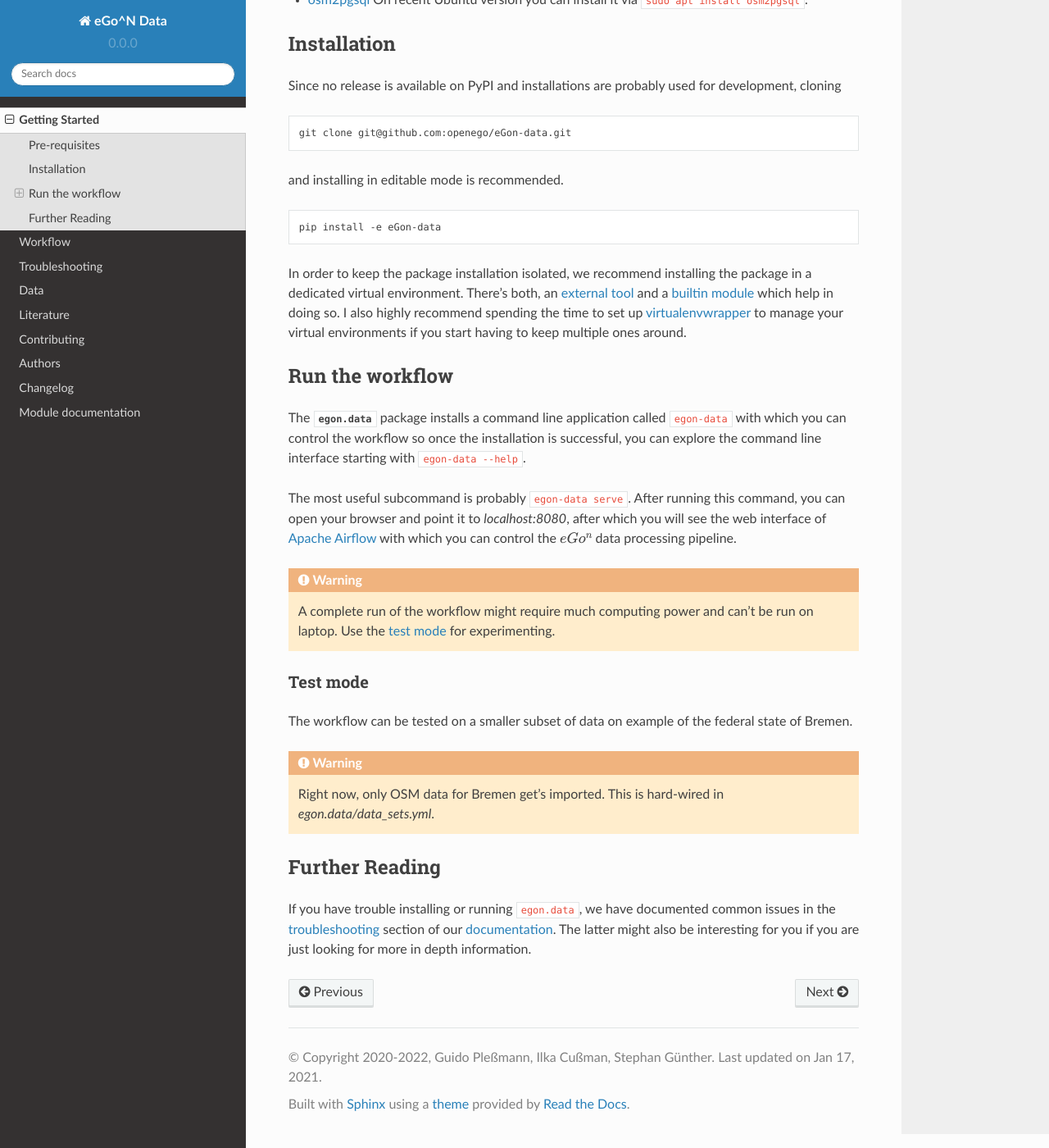
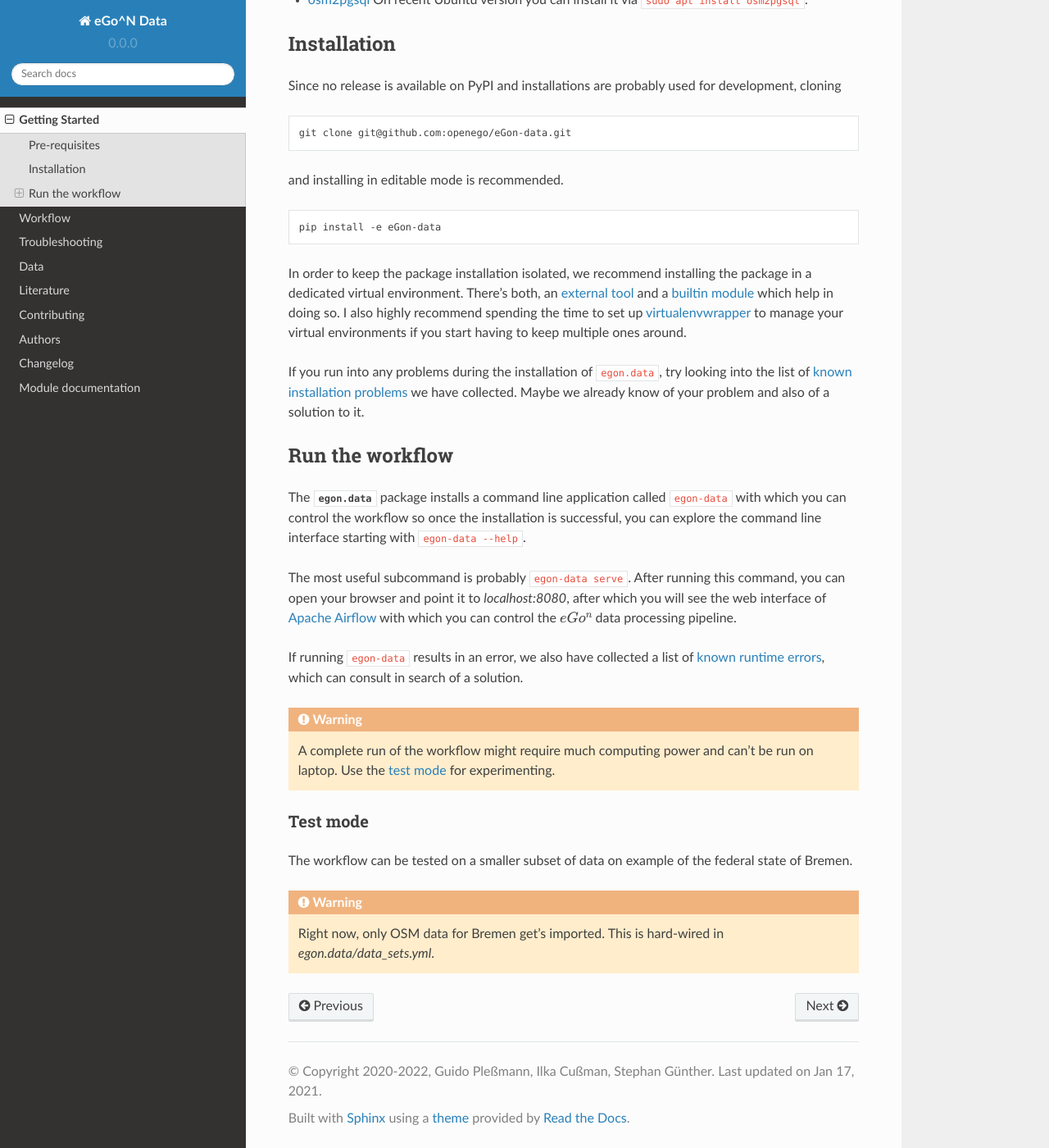
Before and after one commit to openego/eGon-data, a Sphinx documentation site: the page built from docs/getting_started.rst, in a window 1280 px wide and 1400 px high, scrolled down 432 px. Shown: the whole window at 82% size. Built offline with Sphinx 7.4.7 and the Read the Docs theme 2.0.0, drawn with Linux system fonts in a browser that asks for light colours.

Commit message:
Differentiate the error types
There are "Installation" and "Runtime Errors" and after this commit the
"Troubleshooting" section differentiates between them by putting them in
matching subsections. To this end, the error sections have also been
reordered, because the runtime error came before the installation
errors. The catch-all section is the last one and is one level higher,
because it might refer to both, installation or runtime errors.

Since the two error sections are now referred to separately in the
README, the state of the "Further Reading" section has been reverted
back to its state before commit
58dc0f64171e51b9f9268cdb2758173dae1b33c3.

```diff
--- a/README.rst
+++ b/README.rst
@@ -123,9 +123,15 @@
 to manage your virtual environments if you start having to keep multiple
 ones around.
 
+If you run into any problems during the installation of ``egon.data``,
+try looking into the list of `known installation problems`_ we have
+collected. Maybe we already know of your problem and also of a solution
+to it.
+
 .. _external tool: https://virtualenv.pypa.io/en/latest/
 .. _builtin module: https://docs.python.org/3/tutorial/venv.html#virtual-environments-and-packages
 .. _virtualenvwrapper: https://virtualenvwrapper.readthedocs.io/en/latest/index.html
+.. _known installation problems: https://eGon-data.readthedocs.io/en/latest/troubleshooting.html#installation-errors
 
 
 Run the workflow
@@ -142,7 +148,12 @@
 Airflow`_ with which you can control the :math:`eGo^n` data processing
 pipeline.
 
+If running :code:`egon-data` results in an error, we also have collected
+a list of `known runtime errors`_, which can consult in search of a
+solution.
+
 .. _Apache Airflow: https://airflow.apache.org/docs/apache-airflow/stable/ui.html#ui-screenshots
+.. _known runtime errors: https://eGon-data.readthedocs.io/en/latest/troubleshooting.html#runtime-errors
 
 .. warning::
 
@@ -163,16 +174,9 @@
    `egon.data/data_sets.yml`.
 
 
+.. end-getting-started-information
+
 Further Reading
 ===============
 
-If you have trouble installing or running ``egon.data``, we have
-documented common issues in the troubleshooting_ section of our
-documentation_. The latter might also be interesting for you if you are
-just looking for more in depth information.
-
-
-.. _documentation: https://eGon-data.readthedocs.io/
-.. _troubleshooting: https://eGon-data.readthedocs.io/en/latest/troubleshooting.html
-
-.. end-getting-started-information
+You can find more in depth documentation at https://eGon-data.readthedocs.io.
--- a/docs/troubleshooting.rst
+++ b/docs/troubleshooting.rst
@@ -4,6 +4,28 @@
 
 Having trouble installing or running ``eGon-data``? Here's a list of
 known issues including a solution.
+
+
+Installation Errors
+===================
+
+These are some errors you might encounter while trying to install
+:py:mod:`egon.data`.
+
+``importlib_metadata.PackageNotFoundError: No package metadata ...``
+--------------------------------------------------------------------
+
+It might happen that you have installed `importlib-metadata=3.1.0` for some
+reason which will lead to this error. Make sure you have
+`importlib-metadata>=3.1.1` installed. For more information read the
+discussion in :issue:`60`.
+
+
+Runtime Errors
+==============
+
+These are some of the errors you might encounter while trying to run
+:code:`egon-data`.
 
 ``ERROR: Couldn't connect to Docker daemon ...``
 ------------------------------------------------
@@ -25,16 +47,9 @@
 how to add :code:`$USER` to the group `docker`. Read the :issue:`initial
 discussion <33>` for more context.
 
-``importlib_metadata.PackageNotFoundError: No package metadata ...``
---------------------------------------------------------------------
-
-It might happen that you have installed `importlib-metadata=3.1.0` for some
-reason which will lead to this error. Make sure you have
-`importlib-metadata>=3.1.1` installed. For more information read the
-discussion in :issue:`60`.
 
 Other import or incompatible package version errors
----------------------------------------------------
+===================================================
 
 If you get an :py:class:`ImportError` when trying to run ``egon-data``,
 or the installation complains with something like
```
